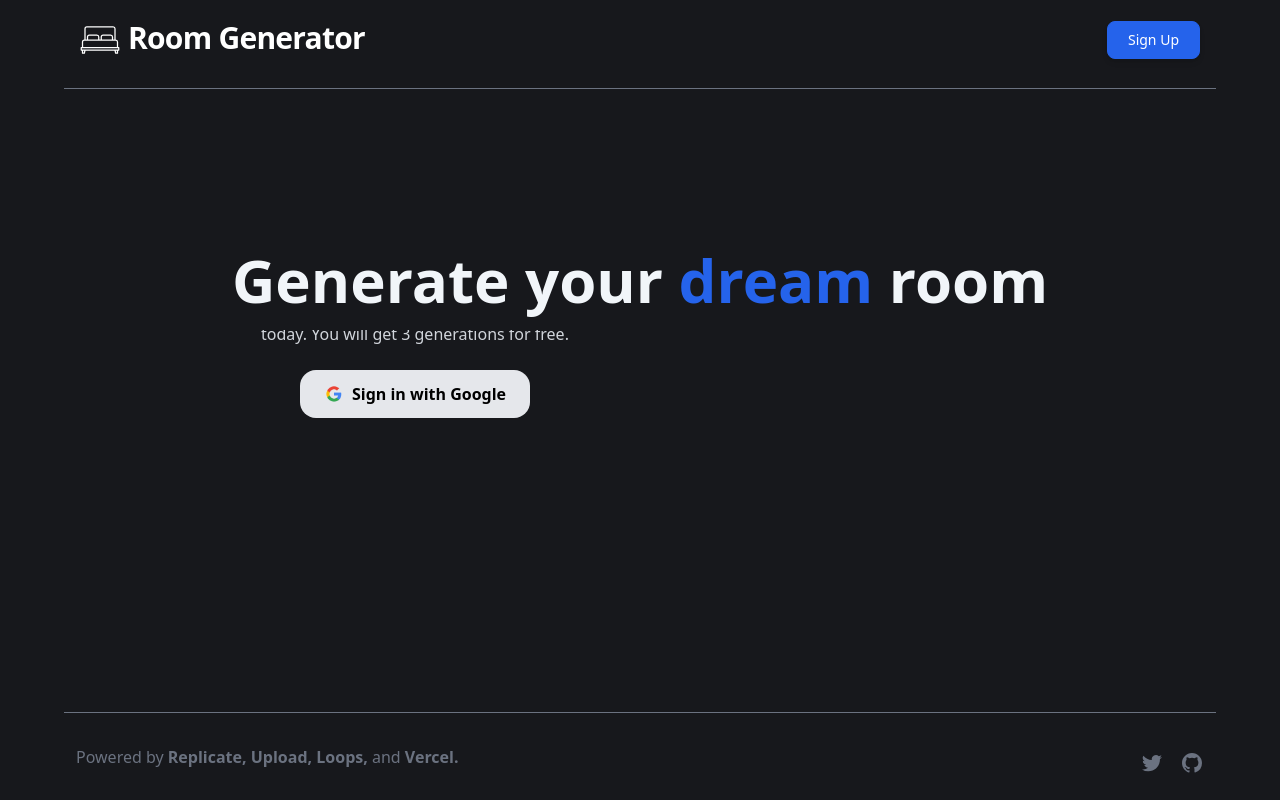
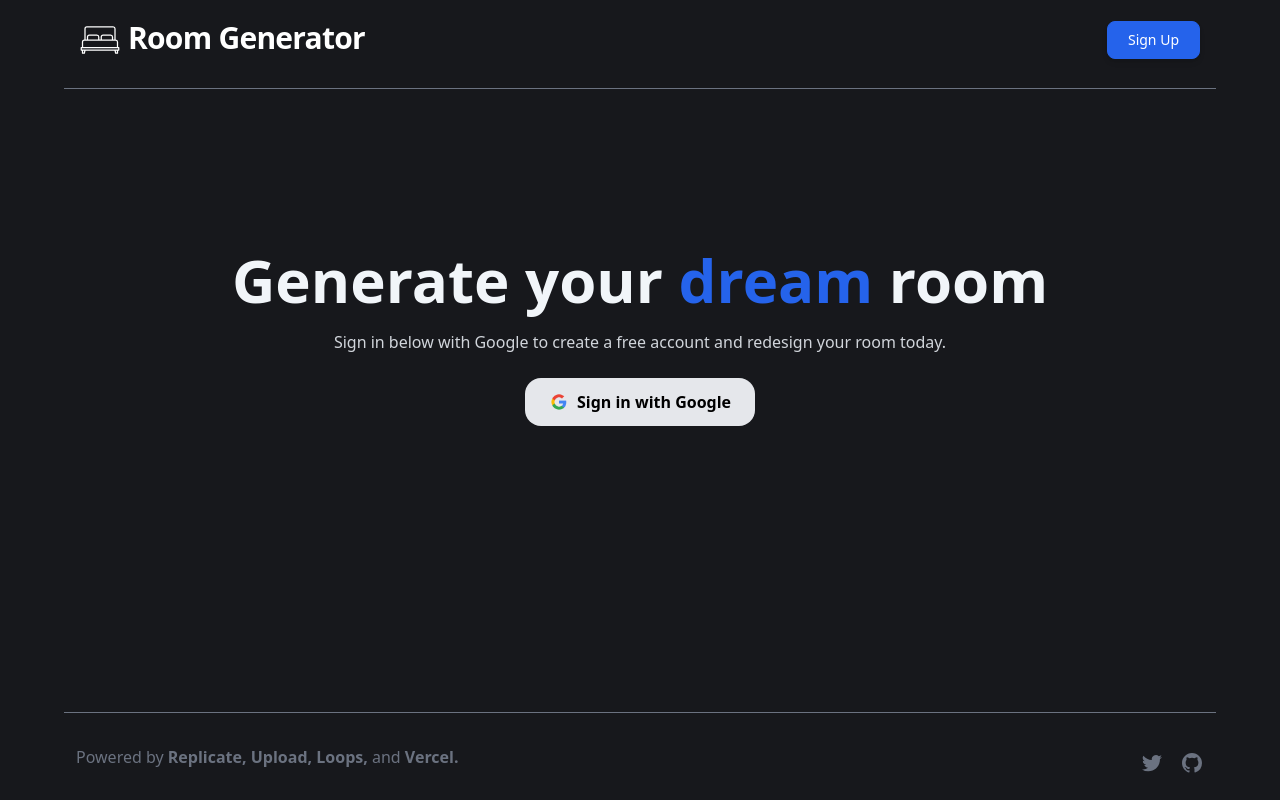
Before and after one commit to Minhhnh/capstone-project-web, a Next.js app: page /dream in a window 1280 px wide. Built offline with nearby package versions, Linux system fonts and the light colour scheme; no server answers; what uploader would draw is missing.

Commit message:
Fix css on dream page

```diff
--- a/pages/dream.tsx
+++ b/pages/dream.tsx
@@ -36,10 +36,10 @@ const Home: NextPage = () => {
             <AIComponent />
           ) : (
             <>
-              <div className="h-[250px] flex flex-col items-center space-y-6 max-w-[670px] -mt-8">
-                <div className="max-w-xl text-gray-300">
+              <div className="h-[250px] flex flex-col items-center space-y-6 max-w-[670px] mx-auto -mt-8">
+                <div className="max-w-2xl text-gray-300 mt-8 text-center  ">
                   Sign in below with Google to create a free account and
-                  redesign your room today. You will get 3 generations for free.
+                  redesign your room today.
                 </div>
                 <button
                   onClick={() => signIn("google")}
```
Also changed, not shown: 2 other files (tests, documents, lock files or other folders).
